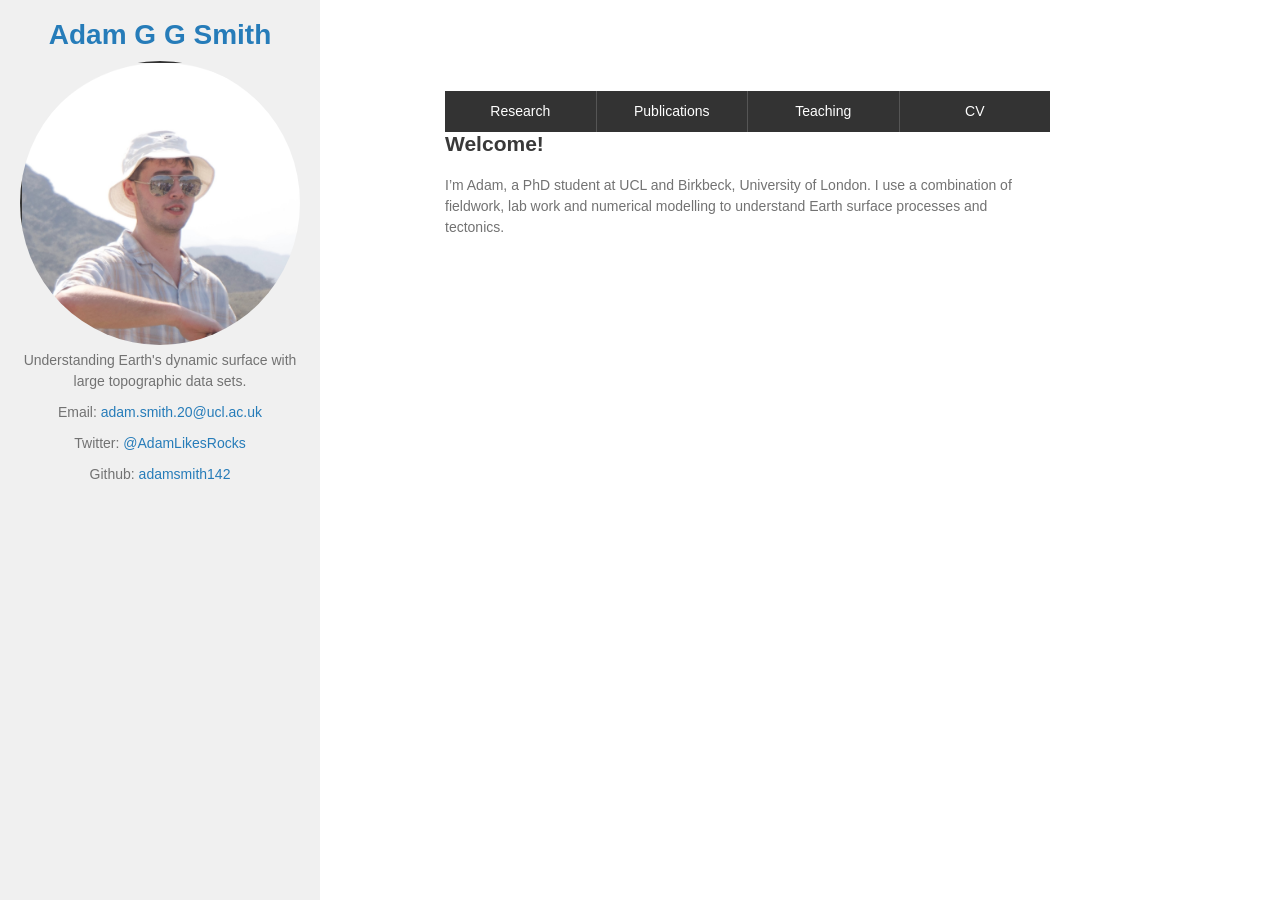
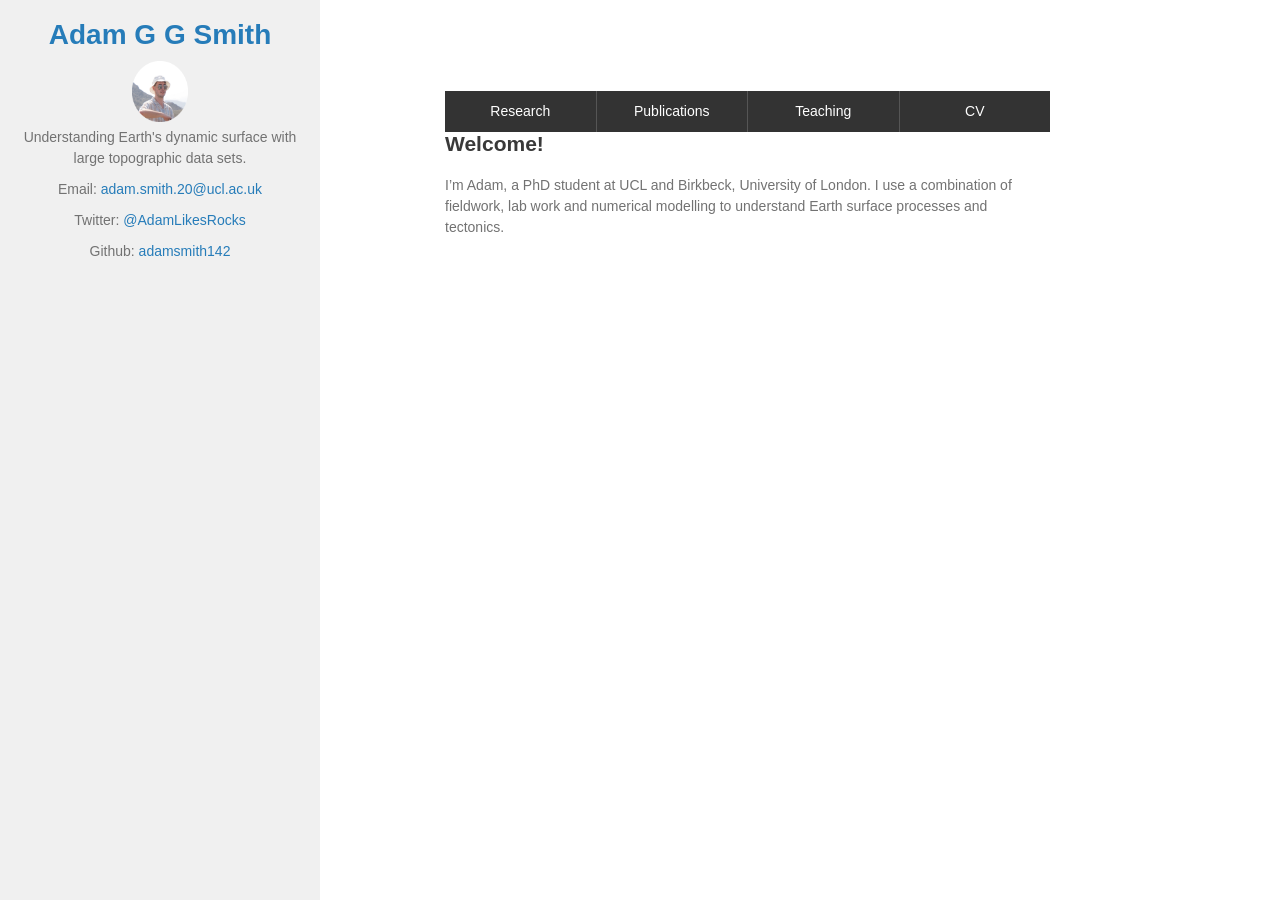
Before and after one commit to adamsmith142/adamsmith142.github.io, a Jekyll site: the page built from index.md, in a window 1280 px wide and 900 px high. Built offline with Jekyll 4.4.1, drawn with Linux system fonts in a browser that asks for light colours; our own code applies the rules of GitHub Pages for plain Markdown files.

Commit message:
Update default.html

```diff
--- a/_layouts/default.html
+++ b/_layouts/default.html
@@ -38,15 +38,14 @@
         }
 
         header .circular-logo {
-            border-radius: 50%;
-            overflow: hidden;
+            width: 20%;
+            margin: 0 auto; /* Center the logo within the header */
         }
 
         header .circular-logo img {
             width: 100%;
             height: 100%;
-            object-fit: cover; /* Crop the image to cover the container without distortion */
-            border: 2px solid #333;
+
         }
         header p {
             margin: 5px 0; /* Add some spacing between contact details and other elements */
```
